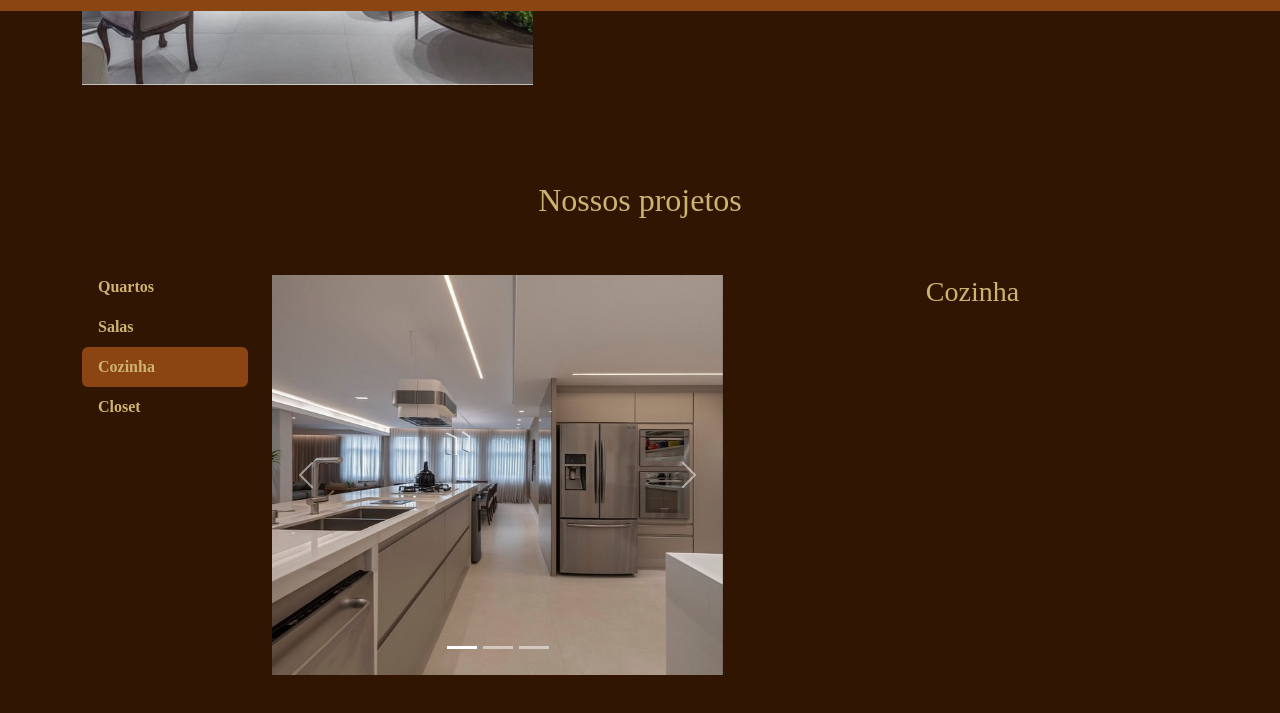
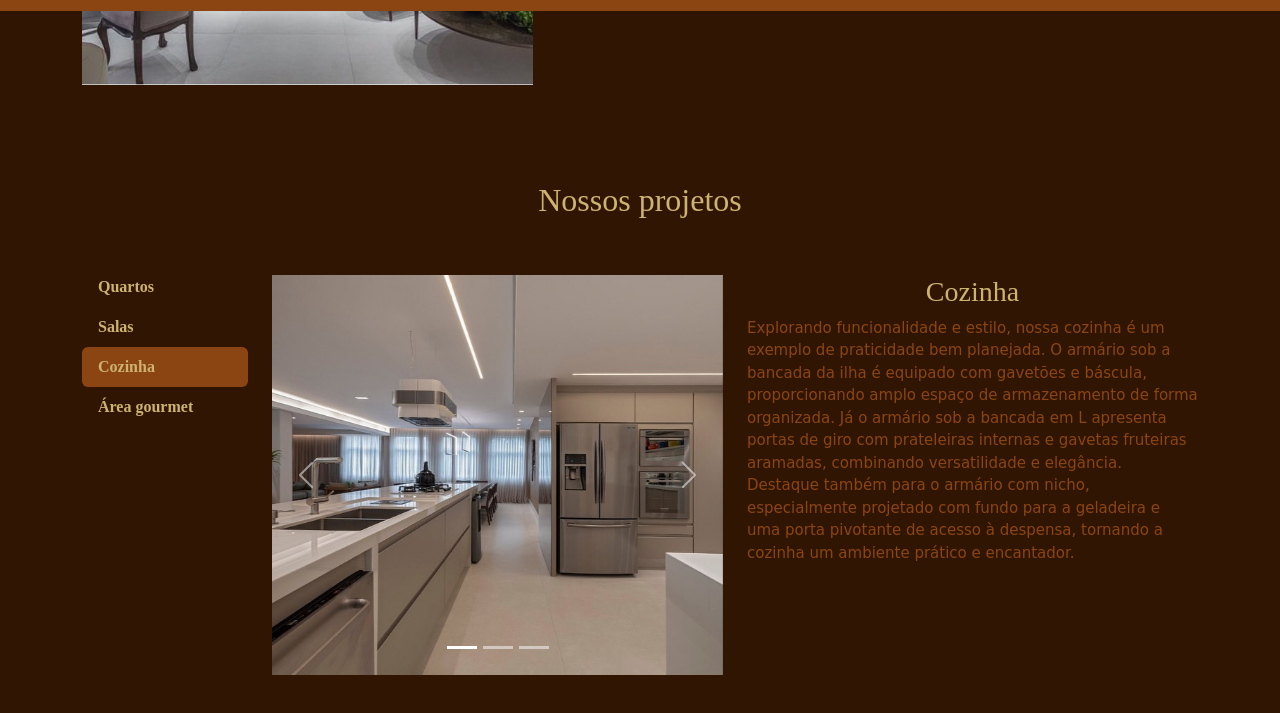
Before and after one commit to MylenaFDS/Site-Oficial---JR-M-veis-Definitivos, a plain HTML site: page index.html in a window 1280 px wide. Both pictures are taken after a click on the tab "Cozinha". Shown: the part 910-1623 px from the top of the page. Drawn offline with nearby package versions, Linux system fonts and the light colour scheme.

Commit message:
Mudanças

```diff
--- a/index.html
+++ b/index.html
@@ -106,7 +106,7 @@
                             <button type="button" data-bs-toggle="tab" data-bs-target="#quartos" class="fw-bold text-start nav-link text-colored active">Quartos</button>
                             <button type="button" data-bs-toggle="tab" data-bs-target="#salas" class="fw-bold text-start nav-link text-colored">Salas</button>
                             <button type="button" data-bs-toggle="tab" data-bs-target="#cozinha" class="fw-bold text-start nav-link text-colored">Cozinha</button>
-                            <button type="button" data-bs-toggle="tab" data-bs-target="#closet" class="fw-bold text-start nav-link text-colored">Closet</button>
+                            <button type="button" data-bs-toggle="tab" data-bs-target="#area-gourmet" class="fw-bold text-start nav-link text-colored">Área gourmet</button>
                         </nav>
                     </aside>
 
@@ -331,13 +331,14 @@
                                     </div>
                                     <div class="col-md-6">
                                         <h3 id="cozinha" class="text-center">Cozinha</h3>
-                                        <p></p>
+                                        <p>Explorando funcionalidade e estilo, nossa cozinha é um exemplo de praticidade bem planejada. O armário sob a bancada da ilha é equipado com gavetões e báscula, proporcionando amplo espaço de armazenamento de forma organizada. Já o armário sob a bancada em L apresenta portas de giro com prateleiras internas e gavetas fruteiras aramadas, combinando versatilidade e elegância. Destaque também para o armário com nicho, especialmente projetado com fundo para a geladeira e uma porta pivotante de acesso à despensa, tornando a cozinha um ambiente prático e encantador.</p>
                                     </div>
+
 
 
                                 </div>
                             </div>
-                            <div class="tab-pane" id="closet">
+                            <div class="tab-pane" id="area-gourmet">
                                 <div class="row">
                                     <div class="col-md-3">
                                         <img class="d-block w-100" src="images/cardapio/pratos/pizza.jpg" alt="Pizza"/>
```
